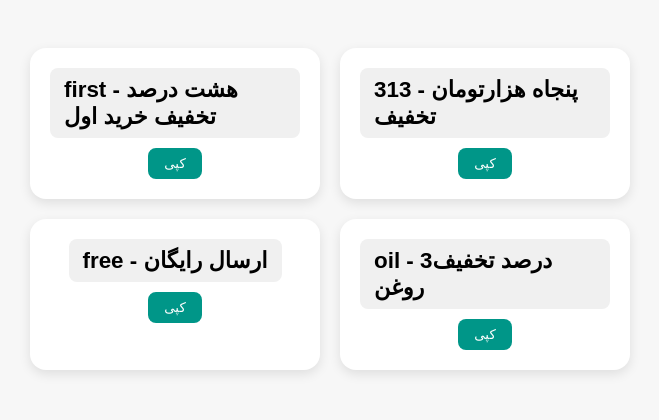
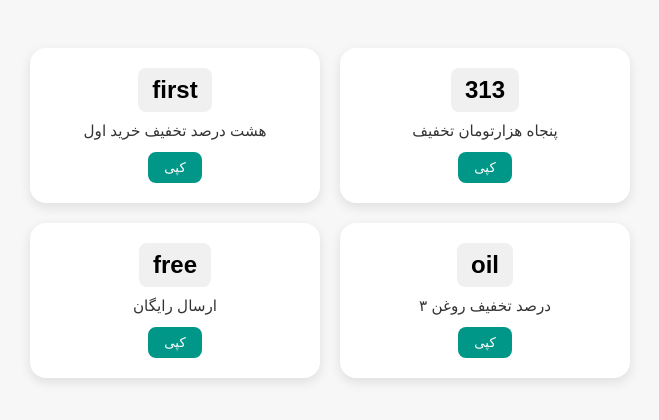
Before and after one commit to eh20888/discountnew, a plain HTML site: page index.html in a window 1280 px wide. Shown: the whole page, without its empty margins (310-969 px from the left). Drawn offline with Linux system fonts and the light colour scheme.

Commit message:
Update index.html

```diff
--- a/index.html
+++ b/index.html
@@ -34,13 +34,19 @@
       transform: translateY(-5px);
     }
     .code {
-      font-size: 1.4rem;
+      font-size: 1.5rem;
       font-weight: bold;
-      margin-bottom: 10px;
       background: #f0f0f0;
       padding: 8px 14px;
       border-radius: 8px;
       direction: ltr;
+      margin-bottom: 10px;
+    }
+    .description {
+      font-size: 0.95rem;
+      color: #333;
+      text-align: center;
+      margin-bottom: 12px;
     }
     button {
       background-color: #009688;
@@ -59,31 +65,35 @@
 <body>
   <div class="container">
     <div class="card">
-      <div class="code" id="first">first - هشت درصد تخفیف خرید اول</div>
+      <div class="code" id="first">first</div>
+      <div class="description">هشت درصد تخفیف خرید اول</div>
       <button onclick="copyToClipboard('first')">کپی</button>
     </div>
     <div class="card">
-      <div class="code" id="313">313 - پنجاه هزارتومان تخفیف</div>
+      <div class="code" id="313">313</div>
+      <div class="description">پنجاه هزارتومان تخفیف</div>
       <button onclick="copyToClipboard('313')">کپی</button>
     </div>
     <div class="card">
-      <div class="code" id="free">free - ارسال رایگان</div>
+      <div class="code" id="free">free</div>
+      <div class="description">ارسال رایگان</div>
       <button onclick="copyToClipboard('free')">کپی</button>
     </div>
     <div class="card">
-      <div class="code" id="oil">oil - 3درصد تخفیف روغن</div>
+      <div class="code" id="oil">oil</div>
+      <div class="description">۳ درصد تخفیف روغن</div>
       <button onclick="copyToClipboard('oil')">کپی</button>
     </div>
   </div>
 
   <script>
     function copyToClipboard(id) {
-      const codeText = document.getElementById(id).innerText.split(' ')[0]; // فقط کد
+      const codeText = document.getElementById(id).innerText;
       const tempInput = document.createElement("input");
       tempInput.value = codeText;
       document.body.appendChild(tempInput);
       tempInput.select();
-      tempInput.setSelectionRange(0, 99999); // مخصوص موبایل
+      tempInput.setSelectionRange(0, 99999);
       document.execCommand("copy");
       document.body.removeChild(tempInput);
       alert(`کد "${codeText}" با موفقیت کپی شد!`);
```
